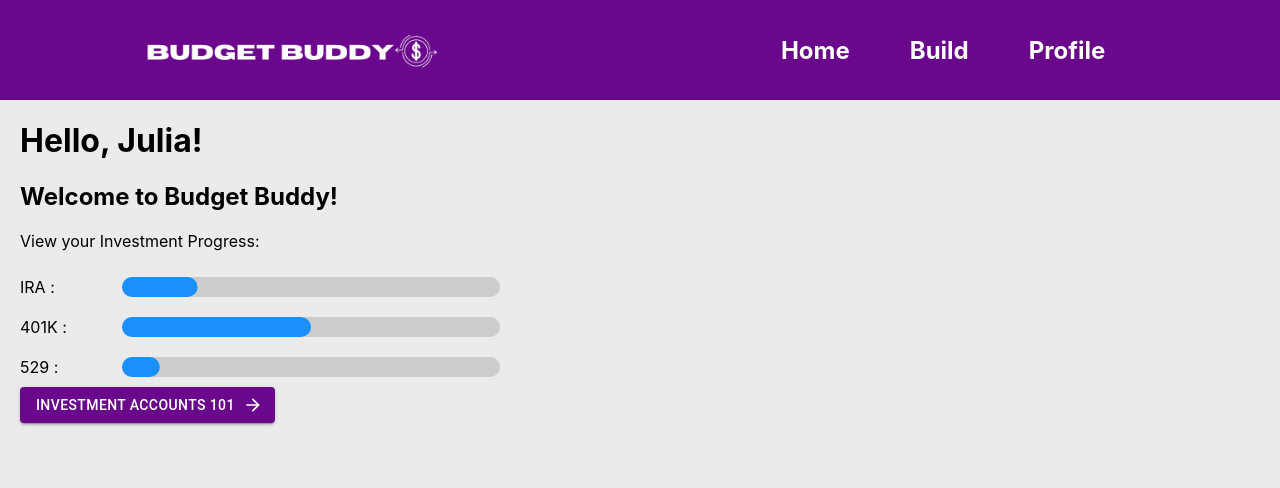
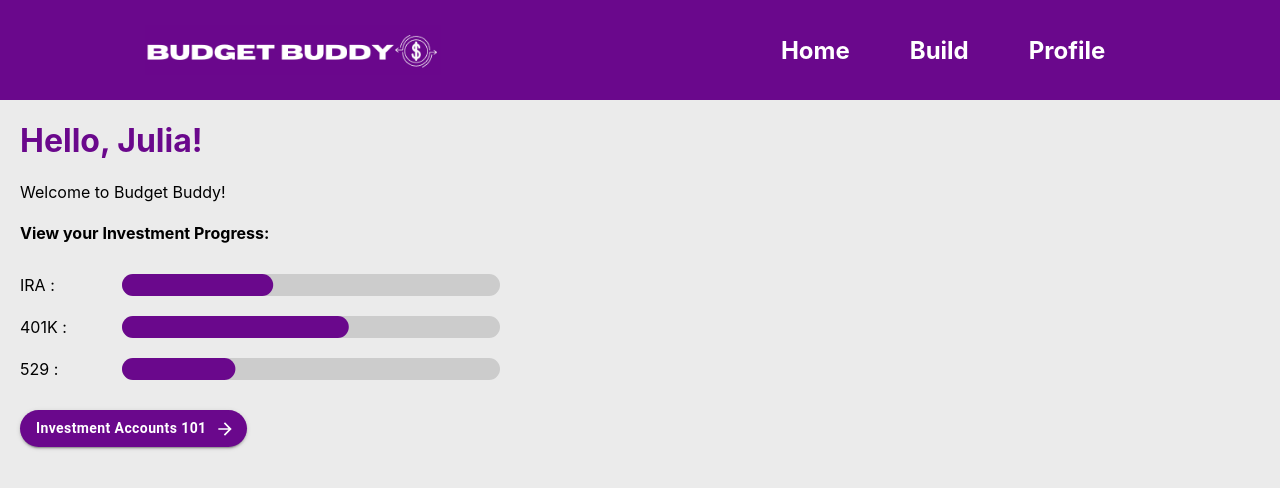
Before and after one commit to amithasound/budget-app, a React (Create React App) app in the folder react-copilot-test/budget-buddy/: page / in a window 1280 px wide. Shown: the top 488 px of the page. Built offline with nearby package versions, Linux system fonts and the light colour scheme.

Commit message:
update home pages with progress bars

```diff
--- a/react-copilot-test/budget-buddy/src/Home.js
+++ b/react-copilot-test/budget-buddy/src/Home.js
@@ -9,7 +9,7 @@ import LinearProgress, { linearProgressClasses } from '@mui/material/LinearProgr
 import { styled } from '@mui/system';
 
 const StyledLinearProgress = styled(LinearProgress)(({ theme }) => ({
-  height: 20,
+  height: 22,
   borderRadius: 300,
   width: '30%',
   margin: '10px 0',
@@ -18,7 +18,7 @@ const StyledLinearProgress = styled(LinearProgress)(({ theme }) => ({
   },
   [`& .${linearProgressClasses.bar}`]: {
     borderRadius: 300,
-    backgroundColor: theme.palette.mode === 'light' ? '#1a90ff' : '#308fe8',
+    backgroundColor: theme.palette.mode === 'light' ? '#6A088C' : '#308fe8',
   },
 }));
 
@@ -26,24 +26,24 @@ const Home = () => {
     return (
         <div className="main-container">
             <header>
-                <h1>Hello, Julia!</h1>
-                <h2>Welcome to Budget Buddy!</h2>
+                <h1 style={{ color: '#6A088C' }}>Hello, Julia!</h1>
+                <p>Welcome to Budget Buddy!</p>
             </header>
             <main>
-                            <p>View your Investment Progress: </p>
+                            <h4>View your Investment Progress: </h4>
                             <div style={{ display: 'flex', alignItems: 'center' }}>
                                 <span style={{ marginRight: '2px', width: '100px' }}>   IRA :  </span>
-                                <StyledLinearProgress variant="determinate" value={20} />
+                                <StyledLinearProgress variant="determinate" value={40} />
                             </div>
                             <div style={{ display: 'flex', alignItems: 'center' }}>
                                 <span style={{ marginRight: '2px', width: '100px' }}> 401K :</span>
-                                <StyledLinearProgress variant="determinate" value={50} />
+                                <StyledLinearProgress variant="determinate" value={60} />
                             </div>
                             <div style={{ display: 'flex', alignItems: 'center' }}>
                                 <span style={{ marginRight: '2px', width: '100px' }}> 529 :</span>
-                                <StyledLinearProgress variant="determinate" value={10} />
+                                <StyledLinearProgress variant="determinate" value={30} />
                             </div>
-                            <Button component={Link} to="/investment-goals" variant="contained"  style={{backgroundColor: '#6A088C'}} color="primary" endIcon={<ArrowForwardIcon />}>
+                            <Button component={Link} to="/investment-goals" variant="contained"  style={{backgroundColor: '#6A088C', marginTop: '20px', borderRadius: '20px',  fontWeight: 'bold',textTransform: 'none'}} color="primary" endIcon={<ArrowForwardIcon />}>
                                 Investment Accounts 101
                             </Button>
                         </main>
```
